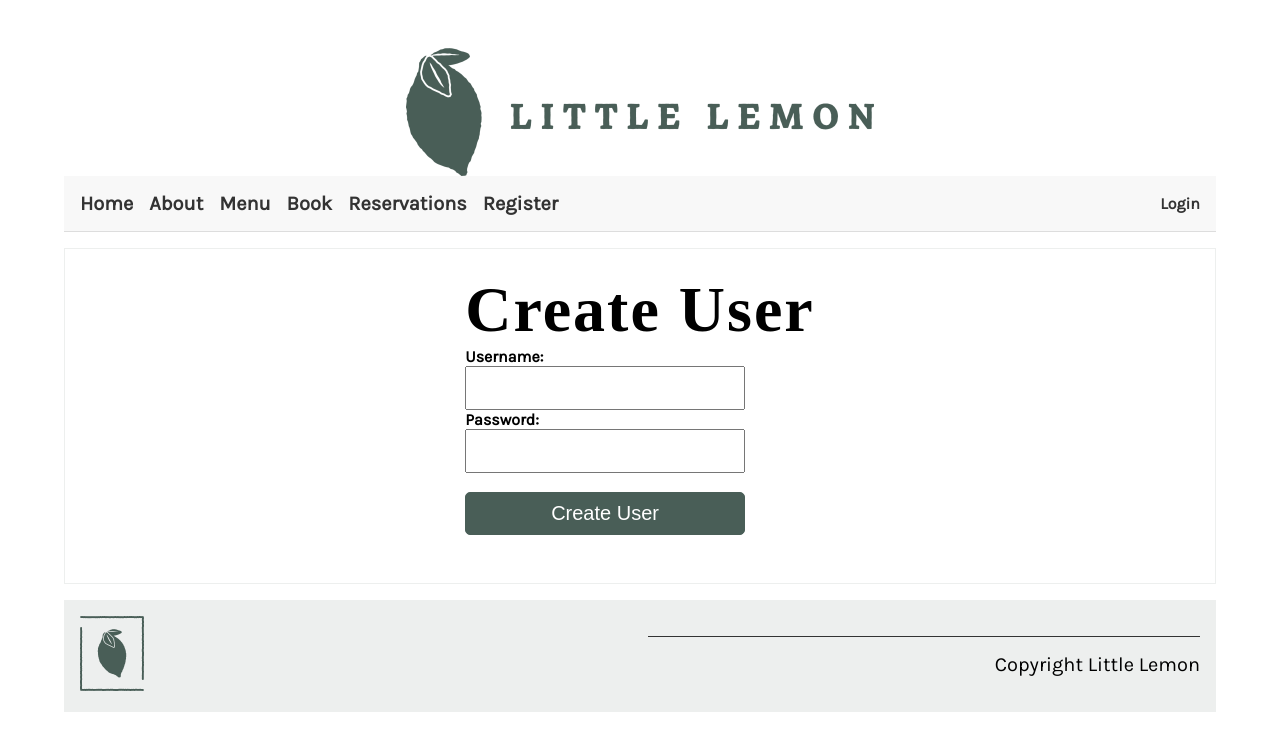
After one commit to Diego-Jacinto-Ibarra/Little-Lemon, a Django app: template app/templates/user.html in a window 1280 px wide. The commit adds this page. Shown: the top 751 px of the page. Run offline with Django 5.2, Linux system fonts and the light colour scheme; the template is opened without the code that fills it, so the values that code supplies are empty; some web fonts are replaced.

Commit message:
Refactor CSS styles for consistent font families, colors, and spacing

```diff
--- a/app/static/css/style.css
+++ b/app/static/css/style.css
@@ -50,38 +50,48 @@ header img {
     height: auto;
 }
 
-nav {
-    background-color: #495e57;
-    margin-top: 1rem;
-    margin-bottom: 1rem;
-    margin-bottom: 0px;
+
+
+.navbar {
+    display: flex;
+    justify-content: space-between;
+    align-items: center;
+    padding: 1rem;
+    background-color: #f8f8f8;
+    border-bottom: 1px solid #ddd;
 }
 
-nav ul {
+.nav-links {
+    display: flex;
     list-style: none;
-    font-size: 1.5rem;
-    text-align: center;
-    padding-inline-start: 0rem;
-    margin-bottom: 0px;
+    padding: 0;
+    margin: 0;
 }
 
-nav ul li {
-    display: inline-block;
-    margin: 0.5rem;
+.nav-links li {
+    margin-right: 1rem;
 }
 
-nav ul a {
-    color: #edefee;
+.nav-links a {
     text-decoration: none;
+    color: #333;
+    font-weight: bold;
 }
 
-nav ul a:active {
-    text-decoration: underline;
+.user-info {
+    display: flex;
+    align-items: center;
 }
 
-nav ul a:hover {
-    text-decoration: underline;
-    text-decoration-thickness: 0.1rem;
+.user-info p {
+    margin: 0;
+    margin-right: 1rem;
+}
+
+.user-info a {
+    text-decoration: none;
+    color: #333;
+    font-weight: bold;
 }
 
 section {
@@ -138,6 +148,7 @@ select {
     display: block;
     color: #fff;
     line-height: 25px;
+    cursor: pointer;
 }
 
 #hero {
@@ -243,6 +254,21 @@ footer p {
     font-size: 1rem;
 }
 
+.center {
+    display: flex;
+    justify-content: center;
+    align-items: center;
+    flex-direction: column;
+}
+
+.error {
+    color: red;
+}
+
+.success {
+    color: green;
+}
+
 @media (max-width: 800px) {
     section {
         flex-direction: column;
@@ -264,6 +290,7 @@ footer p {
 
 i {
     color: #ffd700;
+    cursor: pointer;
 }
 
 input[type="radio"] {
@@ -281,3 +308,7 @@ input[type="radio"]:checked ~ i {
 .unselected {
     color: #d3d3d3;
 }
+
+.small_star {
+    font-size: 2rem !important;
+}
--- a/app/templates/base.html
+++ b/app/templates/base.html
@@ -2,41 +2,30 @@
 
 <!DOCTYPE html>
 <html lang="en">
-  <head>
+
+<head>
     <meta charset="utf-8" />
     <meta name="viewport" content="width=device-width, initial-scale=1" />
 
     <title>Little Lemon</title>
     <meta name="description" content="A brief description" />
-    <meta
-      name="author"
-      content="Based in Chicago, Illinois, Little Lemon is a family owned Mediterranean restaurant, focused on traditional recipes served with a modern twist."
-    />
+    <meta name="author"
+        content="Based in Chicago, Illinois, Little Lemon is a family owned Mediterranean restaurant, focused on traditional recipes served with a modern twist." />
 
     <!-- Load favicon -->
-    <link
-      rel="shortcut icon"
-      type="image/png"
-      href="{% static 'img/favicon.ico' %}"
-    />
+    <link rel="shortcut icon" type="image/png" href="{% static 'img/favicon.ico' %}" />
 
     <!-- Include your CSS files here -->
-    <link
-      rel="preload"
-      as="style"
-      href="{% static 'css/style.css' %}"
-      onload="this.rel = 'stylesheet'"
-    />
+    <link rel="preload" as="style" href="{% static 'css/style.css' %}" onload="this.rel = 'stylesheet'" />
+    <link rel="stylesheet" href="https://cdnjs.cloudflare.com/ajax/libs/font-awesome/4.7.0/css/font-awesome.min.css">
 
     <link rel="preconnect" href="https://fonts.googleapis.com" />
     <link rel="preconnect" href="https://fonts.gstatic.com" crossorigin />
-    <link
-      href="https://fonts.googleapis.com/css2?family=Karla&family=Markazi+Text:wght@500&display=swap"
-      rel="stylesheet"
-    />
-  </head>
+    <link href="https://fonts.googleapis.com/css2?family=Karla&family=Markazi+Text:wght@500&display=swap"
+        rel="stylesheet" />
+</head>
 
-  <body>
+<body>
     <!--Header content-->
     {% include 'partials/_header.html' %}
 
@@ -45,5 +34,6 @@
     <!--Footer content-->
     {% include 'partials/_footer.html' %}
     <!-- Replace this comment with your code  -->
-  </body>
+</body>
+
 </html>
--- /dev/null
+++ b/app/templates/user.html
@@ -0,0 +1,33 @@
+{% extends 'base.html' %}
+{% load static %}
+{% block content %}
+<section>
+    <article>
+        <!--Begin row-->
+        <div class="row center">
+            <!--Begin col-->
+            <div class="column">
+                <h1>Create User</h1>
+                {% if messages %}
+                <ul class="messages">
+                    {% for message in messages %}
+                    <li{% if message.tags %} class="{{ message.tags }}" {% endif %}>{{ message }}</li>
+                        {% endfor %}
+                </ul>
+                {% endif %}
+                <form method="POST" action="{% url 'user' %}">
+                    {% csrf_token %}
+                    <label for="username">Username:</label>
+                    <input type="text" id="username" name="username" required>
+                    <label for="password">Password:</label>
+                    <input type="password" id="password" name="password" required>
+                    <br>
+                    <button type="submit" id="button">Create User</button>
+                </form>
+            </div>
+            <!--End col-->
+        </div>
+        <!--End row-->
+    </article>
+</section>
+{% endblock %}
```
Also changed, not shown: app/templates/login.html (added, +33 -0 lines), app/templates/menu_item.html (+68 -1 lines).
